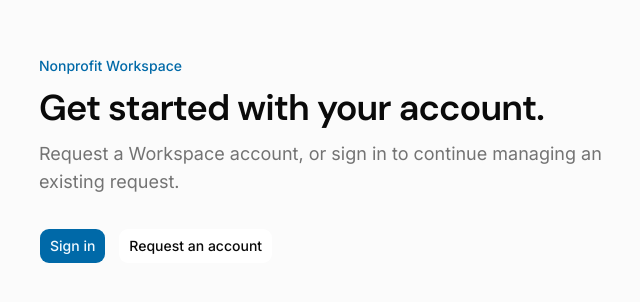
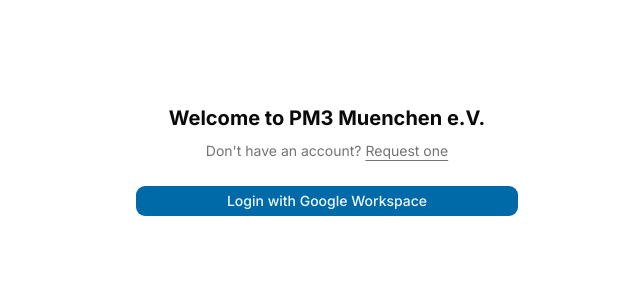
Before and after one commit to itsmeyaw/binden, a Next.js app: page / in a window 1280 px wide. Shown: the part 240-542 px from the top of the page, without its empty margins (313-953 px from the left). Built offline with nearby package versions, Linux system fonts and the light colour scheme.

Commit message:
refactor: use login layout on home page
Entire-Checkpoint: 01M43G5M3PRN8V4N1E82EVZ670

```diff
--- a/src/app/page.tsx
+++ b/src/app/page.tsx
@@ -1,28 +1,21 @@
 import Link from "next/link";
 
 import { buttonVariants } from "@/components/ui/button";
+import { FieldDescription } from "@/components/ui/field";
 
 export default function Home() {
   return (
-    <main className="flex flex-1 items-center justify-center bg-muted/40 px-4 py-12 sm:px-6">
-      <section className="flex w-full max-w-xl flex-col gap-8">
-        <div className="flex flex-col gap-3">
-          <p className="text-sm font-medium text-primary">Nonprofit Workspace</p>
-          <h1 className="font-heading text-4xl font-semibold tracking-tight">
-            Get started with your account.
-          </h1>
-          <p className="text-lg text-muted-foreground">
-            Request a Workspace account, or sign in to continue managing an existing request.
-          </p>
+    <main className="flex min-h-svh flex-col items-center justify-center gap-6 bg-background p-6 md:p-10">
+      <section className="flex w-full max-w-sm flex-col gap-6">
+        <div className="flex flex-col items-center gap-2 text-center">
+          <h1 className="text-xl font-bold">Welcome to PM3 Muenchen e.V.</h1>
+          <FieldDescription>
+            Don&apos;t have an account? <Link href="/sign-up">Request one</Link>
+          </FieldDescription>
         </div>
-        <div className="flex flex-col gap-3 sm:flex-row">
-          <Link className={buttonVariants({ size: "lg" })} href="/login">
-            Sign in
-          </Link>
-          <Link className={buttonVariants({ variant: "outline", size: "lg" })} href="/sign-up">
-            Request an account
-          </Link>
-        </div>
+        <Link className={buttonVariants({ className: "w-full" })} href="/login">
+          Login with Google Workspace
+        </Link>
       </section>
     </main>
   );
```
